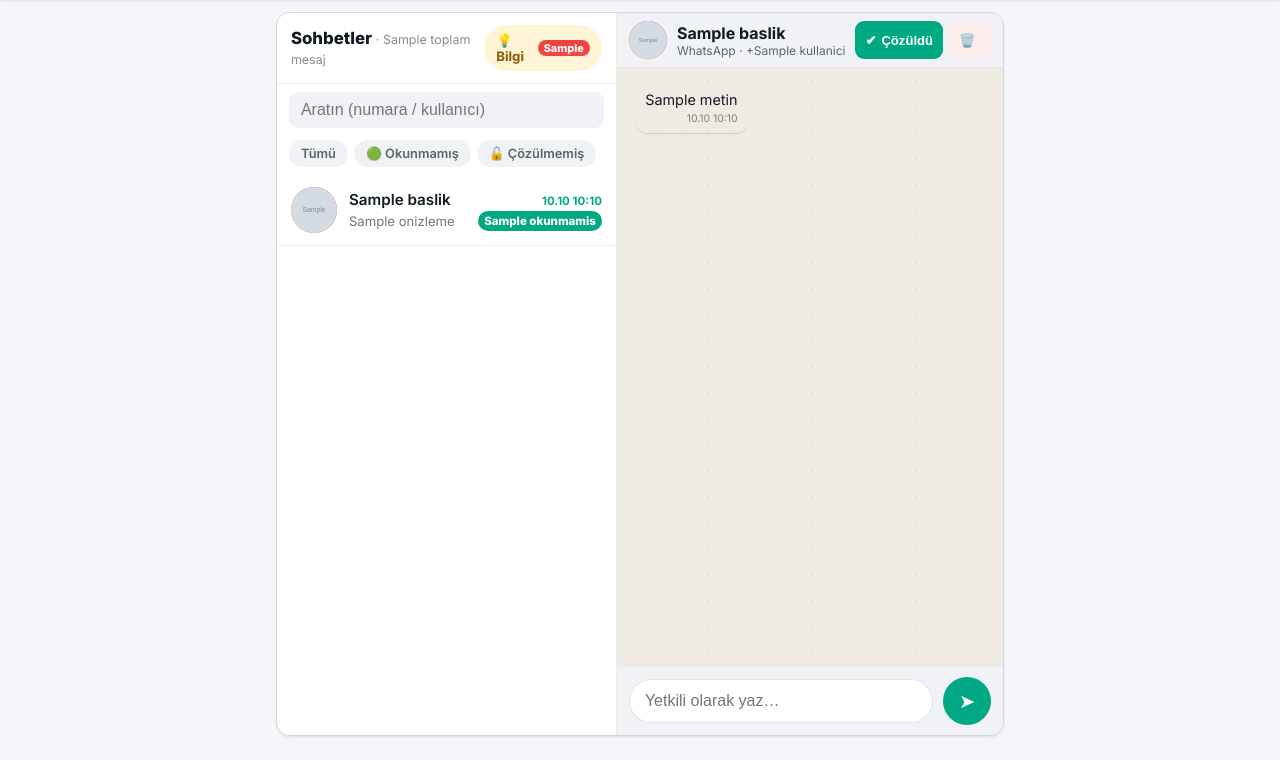
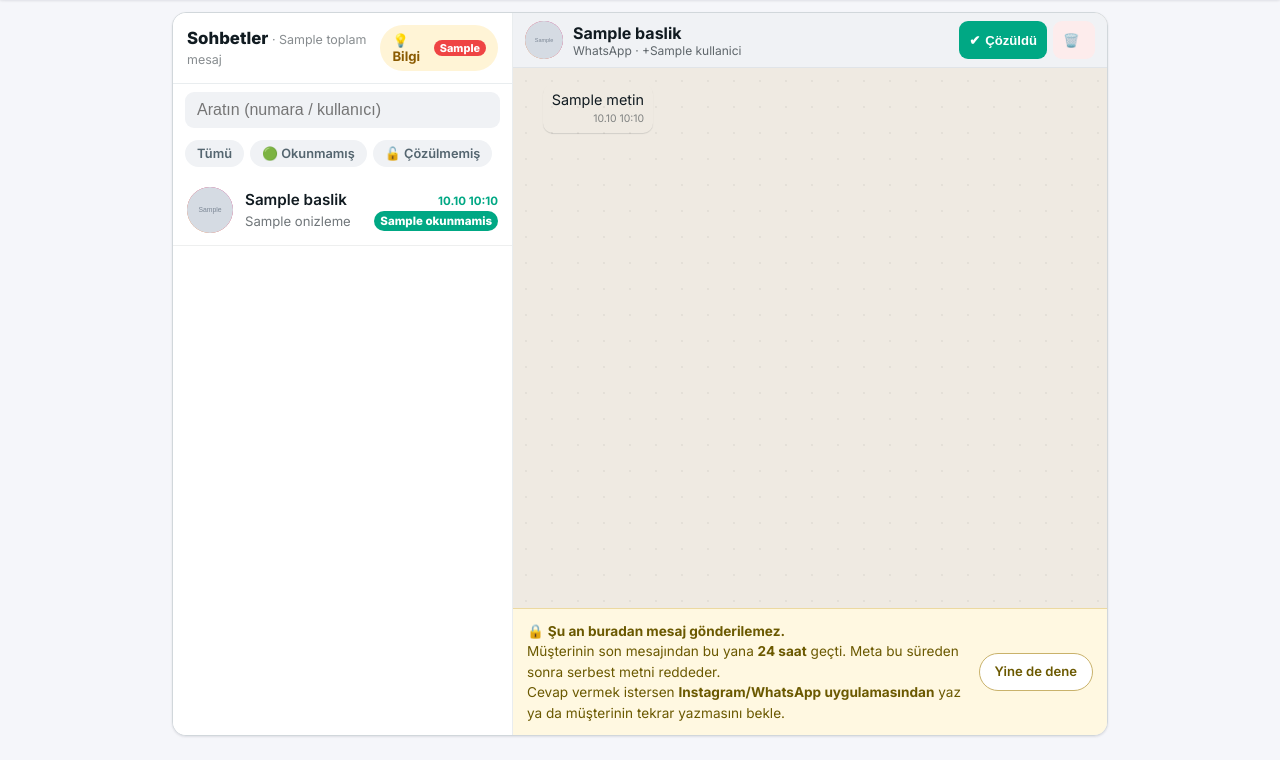
Before and after one commit to electroizm/web-etiket, a Django app: template dashboard/templates/dashboard/bot_konusmalar.html in a window 1280 px wide. Shown: the part 58-818 px from the top of the page. Run offline with Django 5.2, Linux system fonts and the light colour scheme; the template is opened without the code that fills it: most values are stand-ins (such as "Sample title", 1, 10 or a date in 2020); grey boxes marked "Sample" are stand-in pictures.

Commit message:
Panel: 24 saat penceresi kapalıysa cevap kutusunu kilitle
İsmail'in bildirdiği arıza (2026-07-27): panelden yorumdan gelen bir IG
sohbetine yazınca "Gönderilemedi" toast'ı çıkıyordu. Sebep kod hatası değil,
Meta kuralı: müşteri yalnız gönderi altına YORUM yapmıştı, hiç DM yazmamıştı.
Yorum 24 saatlik mesajlaşma penceresini açmaz; yoruma tanınan tek seferlik
private-reply hakkını da bot anında kullanmıştı. Panel bunu göstermediği için
boşa mesaj yazılıyordu.

- dashboard/views.py: _pencere_hesapla (saf, testlenebilir) + _pencere_durumu
  (DB'den son GERÇEK DM'i okur; "[yorum] ..." kayıtları sayılmaz). Sonuç
  seçili sohbetin bağlamına "pencere" olarak geçer. DB hatasında şüphede
  KİLİTLEMEZ — açık varsayar, İsmail'i haksız yere engellemesin.
- bot_konusmalar.html: pencere kapalıysa yazı kutusu yerine sebebi anlatan
  uyarı (yalnız yorum / 24 saat doldu) + "uygulamadan yaz ya da bekle"
  tavsiyesi. "Yine de dene" düğmesi kilidi açar (saf CSS, JS yok) — Meta
  kuralı değişirse panel yolu tıkamasın. Pencere açık ama 6 saatten az
  kaldıysa kalan süre şeridi.
- APP_SURUM 2607.27.8.

Test: test_pencere_kilidi 19/19 — saf mantığın dört dalı (hiç DM yok / 24 sa
doldu / açık / son 6 saat), gerçek DB ile üç sohbet ve sayfa render'ı (kapalıda
kilitli form + uyarı, açıkta normal kutu). manage.py check temiz.

Not: testin ilk hâli "wa-yaz--kilitli" metnini sayfada arıyordu — bu dize CSS
bloğunda her zaman geçtiği için iddia hep doğru çıkıyordu; form etiketinin
class'ına bakacak şekilde sıkılaştırıldı.

Co-Authored-By: Claude Opus 5 <noreply@anthropic.com>

```diff
--- a/dashboard/templates/dashboard/bot_konusmalar.html
+++ b/dashboard/templates/dashboard/bot_konusmalar.html
@@ -119,6 +119,24 @@
               background: #00a884; color: #fff; font-size: 1.2rem; cursor: pointer;
               flex: none; display: flex; align-items: center; justify-content: center; }
     .wa-yaz button:hover { filter: brightness(1.1); }
+
+    /* 24 saatlik Meta penceresi kapalıyken: uyarı + kilitli cevap kutusu.
+       Açma düğmesi gizli bir checkbox'a bağlı — JS yok, sadece CSS. */
+    .wa-kilit__kutu { display: none; }
+    .wa-kilit { display: flex; gap: 10px 14px; align-items: center; flex-wrap: wrap;
+                justify-content: space-between; padding: 12px 14px;
+                padding-bottom: calc(12px + env(safe-area-inset-bottom, 0px));
+                background: #fff8e1; border-top: 1px solid #ecd9a0;
+                color: #6b5900; font-size: .85rem; line-height: 1.5; }
+    .wa-kilit__yazi { flex: 1; min-width: 220px; }
+    .wa-kilit__btn { flex: none; cursor: pointer; padding: 8px 15px; border-radius: 999px;
+                     border: 1px solid #c9b26b; background: #fff; color: #6b5900;
+                     font-weight: 600; font-size: .82rem; white-space: nowrap; }
+    .wa-kilit__btn:hover { background: #f7efd4; }
+    .wa-kilit--sure { background: #f0f2f5; border-top: 1px solid #e0e4e8; color: #54656f; }
+    .wa-yaz--kilitli { display: none; }
+    .wa-kilit__kutu:checked ~ .wa-yaz--kilitli { display: flex; }
+    .wa-kilit__kutu:checked ~ .wa-kilit .wa-kilit__btn { display: none; }
 
     .wa-toast { position: absolute; top: 14px; left: 50%; transform: translateX(-50%);
                 padding: 9px 16px; border-radius: 10px; font-size: .88rem; font-weight: 600;
@@ -261,7 +279,35 @@
             {% for m in secili.mesajlar %}<div class="wa-msg {{ m.yon }}">{% if m.elle %}<span class="kaynak">👤 YETKİLİ</span>{% endif %}{{ m.metin }}<span class="saat">{{ m.olusturma|date:"d.m H:i" }}</span></div>{% endfor %}
           </div>
 
-          <form class="wa-yaz" method="post" action="{% url 'dashboard:bot_cevap' %}">
+          {# Meta 24 saat kuralı: pencere kapalıysa yazmadan önce uyar, kutuyu kilitle. #}
+          {% if not secili.pencere.acik %}
+            <input type="checkbox" id="kilitAc" class="wa-kilit__kutu">
+            <div class="wa-kilit">
+              <div class="wa-kilit__yazi">
+                🔒 <b>Şu an buradan mesaj gönderilemez.</b><br>
+                {% if secili.pencere.sebep == 'yorum' %}
+                  Bu kişi hiç DM yazmadı — yalnız gönderi altına <b>yorum</b> yaptı.
+                  Yorum, Meta'nın 24 saatlik mesaj penceresini açmaz; bota tanınan
+                  tek seferlik cevap hakkı da kullanıldı.
+                {% else %}
+                  Müşterinin son mesajından bu yana <b>24 saat</b> geçti. Meta bu
+                  süreden sonra serbest metni reddeder.
+                {% endif %}
+                <br>Cevap vermek istersen <b>Instagram/WhatsApp uygulamasından</b> yaz
+                ya da müşterinin tekrar yazmasını bekle.
+              </div>
+              <label for="kilitAc" class="wa-kilit__btn">Yine de dene</label>
+            </div>
+          {% elif secili.pencere.kalan_saat < 6 %}
+            <div class="wa-kilit wa-kilit--sure">
+              <div class="wa-kilit__yazi">⏳ Mesaj penceresi yaklaşık
+                <b>{{ secili.pencere.kalan_saat }} sa {{ secili.pencere.kalan_dk }} dk</b>
+                sonra kapanıyor.</div>
+            </div>
+          {% endif %}
+
+          <form class="wa-yaz{% if not secili.pencere.acik %} wa-yaz--kilitli{% endif %}"
+                method="post" action="{% url 'dashboard:bot_cevap' %}">
             {% csrf_token %}
             <input type="hidden" name="platform" value="{{ secili.platform }}">
             <input type="hidden" name="kullanici" value="{{ secili.kullanici }}">
--- a/etiket_project/settings.py
+++ b/etiket_project/settings.py
@@ -167,7 +167,7 @@ TEMPLATES = [
 # Telif + sürüm (alt yazı). TEK KAYNAK — context processor ile tüm template'lere geçer.
 # APP_SURUM = son deploy tarihi (vYYAA.GG); HER deploy öncesi güncellenir.
 # APP_TELIF = ilk yayın yılı SABİT (bu proje 2026'da başladı; takvim yılıyla değişmez).
-APP_SURUM = "2607.27.7"
+APP_SURUM = "2607.27.8"
 APP_TELIF = "© 2026 İsmail Güneş"
 
 WSGI_APPLICATION = 'etiket_project.wsgi.application'
```
Also changed, not shown: dashboard/views.py (+49 -0 lines).
